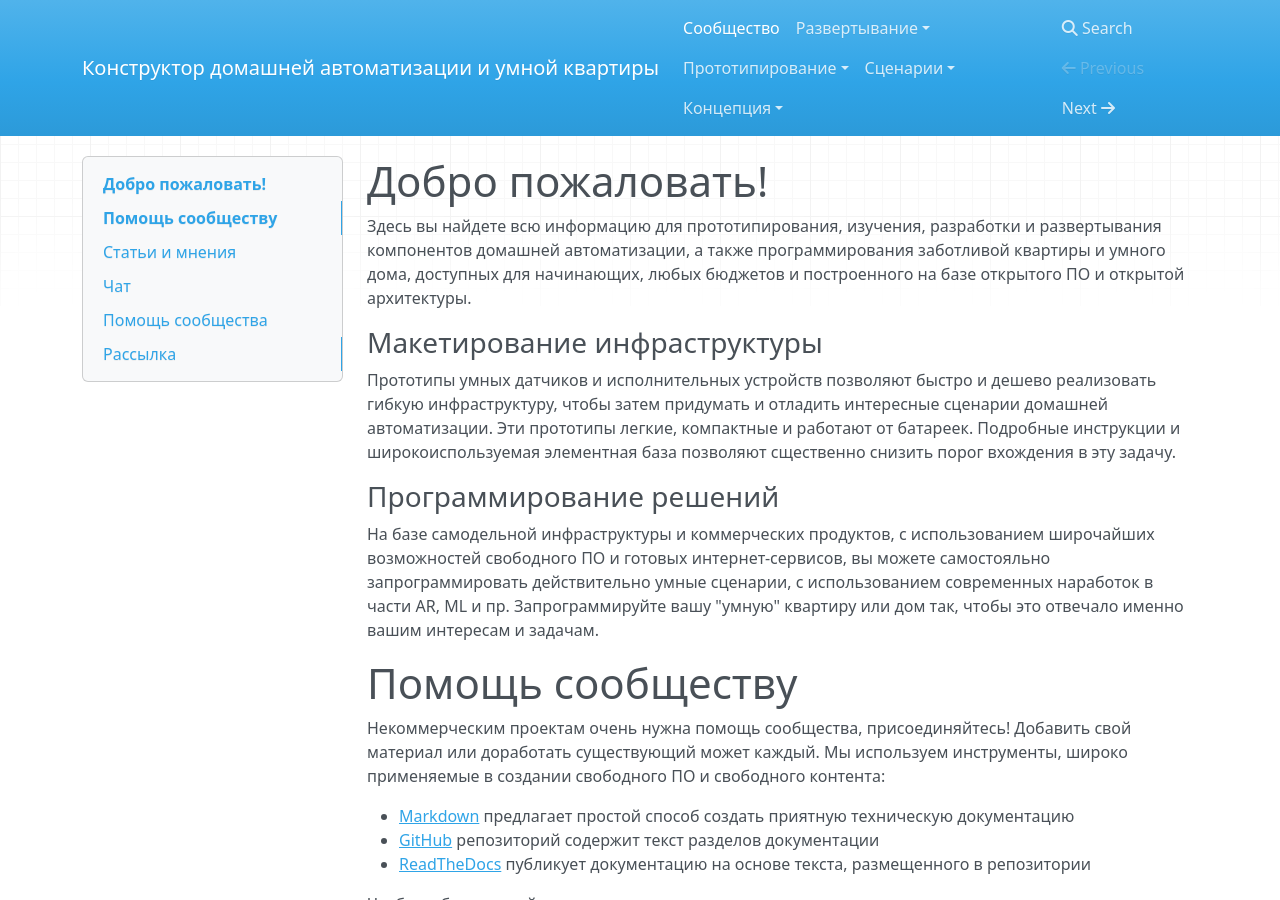
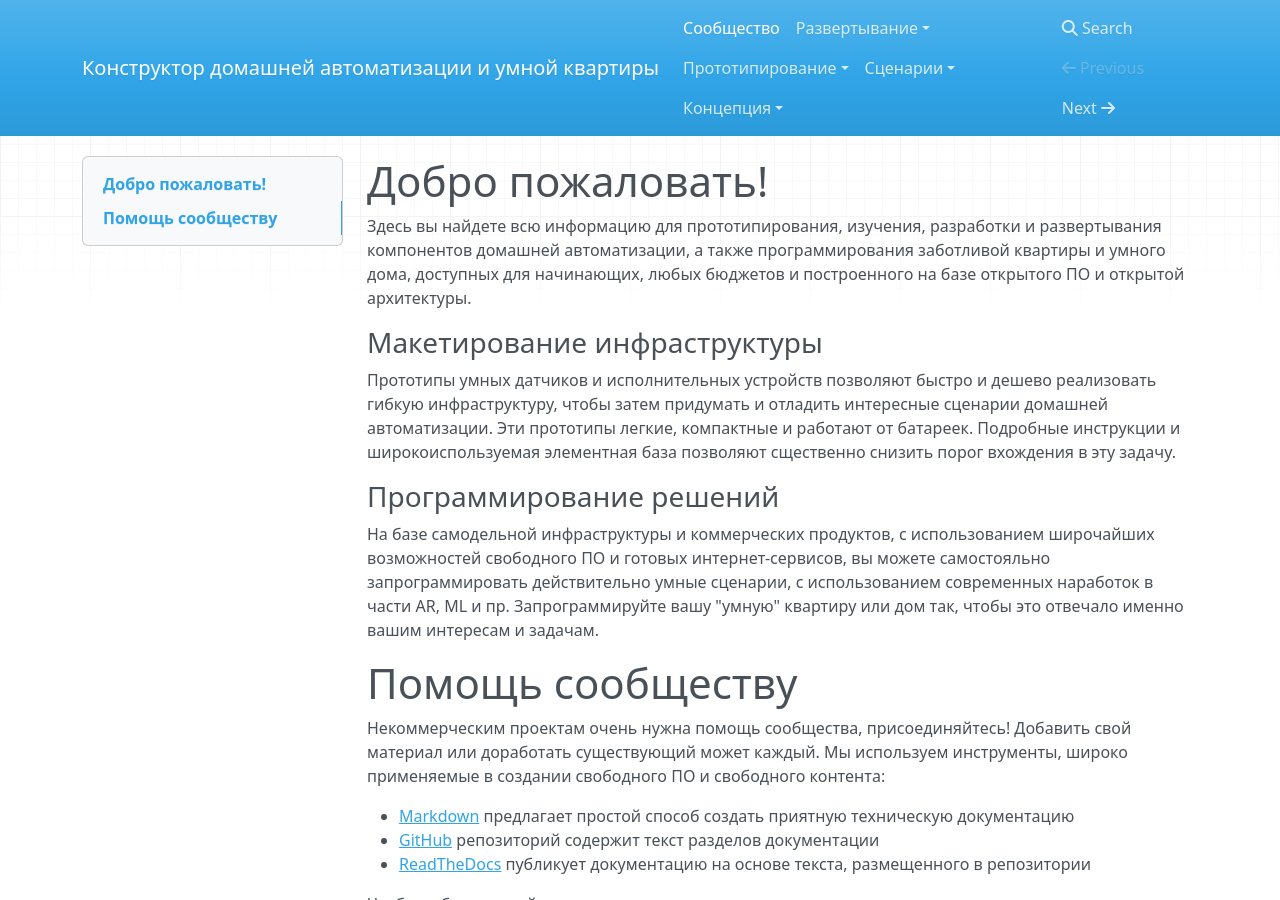
Before and after one commit to cutecare/cutecare-docs, an MkDocs documentation site: the page built from docs/index.md, in a window 1280 px wide and 900 px high. Built offline with MkDocs 1.6.1, drawn with Linux system fonts in a browser that asks for light colours; nearby versions of some CDN libraries; old or Windows-style settings are respelled for this version of MkDocs.

Commit message:
Update index.md

```diff
--- a/docs/index.md
+++ b/docs/index.md
@@ -27,20 +27,20 @@
 
 Запросы рассматриваются администратором и включаются в основную ветку документации, после чего автоматически текст обновляется на ресурсе ReadTheDocs.
 
-## Статьи и мнения
+#### Статьи и мнения
 
 Собственным мнением и наработками можно делиться в статьях, раземещенных на приятной и удобной блоггинг-платформе medium.com. Достаточно при публикации статьи отметить ее тэгом "cutecare" и она автоматически станет доступна с сайта проекта, например, как [эти примеры](https://medium.com/tag/cutecare/latest).
 
-## Чат
+#### Чат
 
 Чтобы быстро списаться с участниками нашего сообщества, задать вопрос или что-то обсудить, используйте Telegram и [нашу группу](https://t.me/joinchat/DwzT9RBjflj8ihZR94mxew)
 
 В [канале сообщества](https://t.me/cutecare) мы публикуем анонсы интересных статей, событий и новостей по проекту, подписывайтесь, будет интересно!
 
-## Помощь сообщества
+#### Помощь сообщества
 
 Чтобы получить ответ на интересующий вас вопрос у более широкого круга специалистов, используйте [Тостер](https://toster.ru/tag/%D1%83%D0%BC%D0%BD%D1%8B%D0%B9%20%D0%B4%D0%BE%D0%BC/questions).
 
-## Рассылка
+#### Рассылка
 
 Чтобы следить за новостями по проекту и получать уведомления на почту, [подпишитесь](https://cutecare.us17.list-manage.com/subscribe?u=a93eea03bf67e37ae401e22a8&id=b7c2c6ef90) на новостную рассылку по проекту.
```
